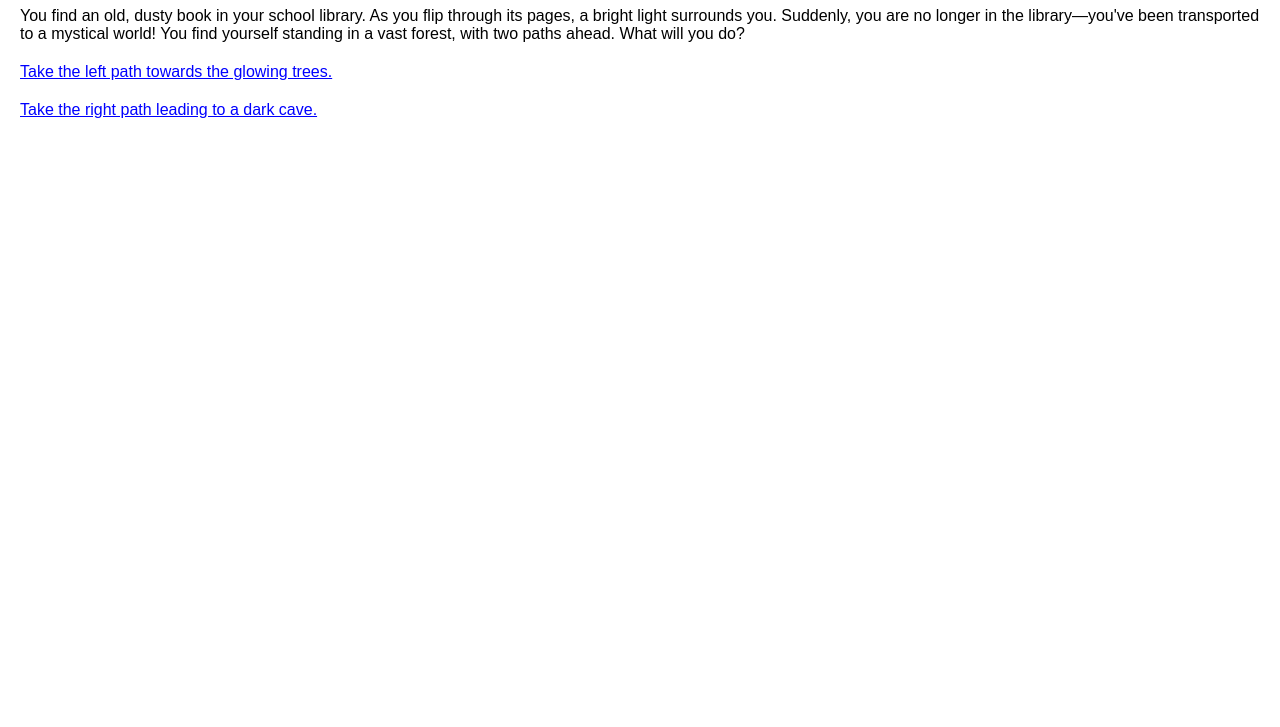
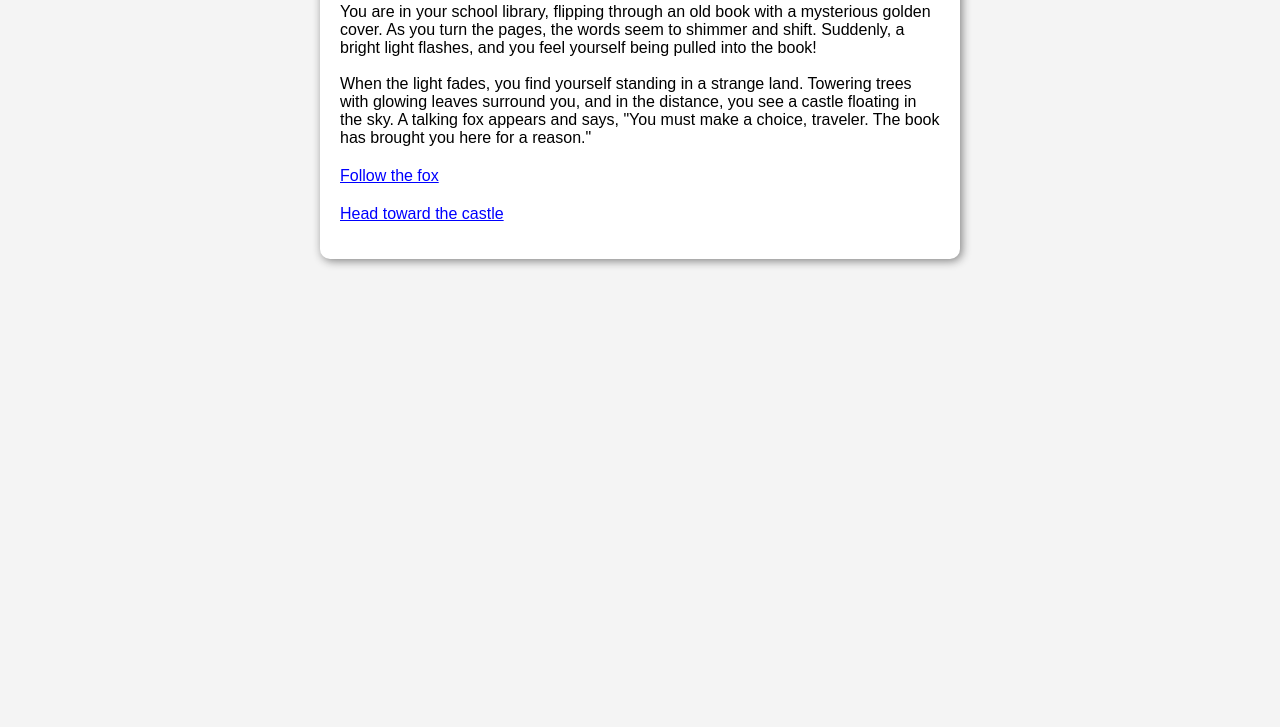
Before and after one commit to twg1047/choose-your-own-adventure2, a plain HTML site: page index.html in a window 1280 px wide. Shown: the part 73-800 px from the top of the page. Drawn offline with Linux system fonts and the light colour scheme.

Commit message:
index.html

```diff
--- a/index.html
+++ b/index.html
@@ -1,96 +1,67 @@
 <!DOCTYPE html>
-<html>
+<html lang="en">
 <head>
+    <meta charset="UTF-8">
+    <meta name="viewport" content="width=device-width, initial-scale=1.0">
     <title>Choose Your Own Adventure</title>
     <style>
-        body { font-family: Arial, sans-serif; margin: 20px; }
+        body { font-family: Arial, sans-serif; margin: 40px; background-color: #f4f4f4; }
+        .story { max-width: 600px; margin: auto; background: white; padding: 20px; border-radius: 10px; box-shadow: 2px 2px 10px gray; }
         .choice { margin-top: 20px; cursor: pointer; color: blue; text-decoration: underline; }
     </style>
 </head>
 <body>
-    <h1>Choose Your Own Adventure</h1>
-    <div id="story"></div>
+    <div class="story" id="story"></div>
+
     <script>
-        const story = {
+        const storyData = {
             start: {
-                text: "You find an old, dusty book in your school library. As you flip through its pages, a bright light surrounds you. Suddenly, you are no longer in the library—you've been transported to a mystical world! You find yourself standing in a vast forest, with two paths ahead. What will you do?",
-                choices: [
-                    { text: "Take the left path towards the glowing trees.", next: "glowing_trees" },
-                    { text: "Take the right path leading to a dark cave.", next: "dark_cave" }
-                ]
+                text: `You are in your school library, flipping through an old book with a mysterious golden cover. As you turn the pages, the words seem to shimmer and shift. Suddenly, a bright light flashes, and you feel yourself being pulled into the book!<br><br>
+                When the light fades, you find yourself standing in a strange land. Towering trees with glowing leaves surround you, and in the distance, you see a castle floating in the sky. A talking fox appears and says, "You must make a choice, traveler. The book has brought you here for a reason."`,
+                choices: {
+                    "Follow the fox": "followFox",
+                    "Head toward the castle": "castlePath"
+                }
             },
-            glowing_trees: {
-                text: "As you walk toward the glowing trees, you notice the air is shimmering with magic. Tiny fairy-like creatures dart between the branches. One of them flies up to you and whispers, 'The book has chosen you! Seek the lost crystal in the Enchanted River.' You spot a bridge leading across the river and a boat tied to the shore. How will you cross?",
-                choices: [
-                    { text: "Walk across the bridge.", next: "bridge_crossing" },
-                    { text: "Take the boat.", next: "boat_ride" }
-                ]
+            followFox: {
+                text: `You decide to follow the fox deeper into the glowing forest. As you walk, you notice that the trees whisper secrets in the wind. The fox leads you to an ancient stone archway covered in glowing symbols.<br><br>
+                "This is the Gateway of Choices," the fox explains. "One path will lead you to great wisdom, the other to a thrilling adventure. You must decide which path to take."`,
+                choices: {
+                    "Enter the left path": "wisdomPath",
+                    "Enter the right path": "adventurePath"
+                }
             },
-            dark_cave: {
-                text: "You step into the dark cave, your footsteps echoing. Suddenly, glowing eyes appear in the darkness! A deep voice rumbles, 'Who dares enter my domain?' You realize it's a talking dragon guarding a treasure chest. The dragon offers you a choice: answer a riddle correctly to pass, or turn back. What will you do?",
-                choices: [
-                    { text: "Attempt to solve the dragon’s riddle.", next: "dragon_riddle" },
-                    { text: "Turn back and choose another path.", next: "start" }
-                ]
+            castlePath: {
+                text: `You make your way toward the floating castle, stepping carefully over the winding stone path. As you approach, you see a shimmering bridge leading up to the castle gates. Just as you reach the entrance, a booming voice echoes from above.<br><br>
+                "Only those who solve the riddle may enter!" the voice declares. A scroll appears in front of you, displaying a puzzle: "I have keys but open no locks. I have space but no room. You can enter but not go outside. What am I?"`,
+                choices: {
+                    "Answer 'A keyboard'": "correctRiddle",
+                    "Answer 'A treasure chest'": "wrongRiddle"
+                }
             },
-            bridge_crossing: {
-                text: "As you step onto the bridge, the wood creaks beneath your feet. Halfway across, you see a troll blocking your way. 'To pass, you must trade me something valuable,' the troll demands. You search your pockets and find a shiny marble and a golden key. Which will you offer?",
-                choices: [
-                    { text: "Give the troll the shiny marble.", next: "marble_trade" },
-                    { text: "Give the troll the golden key.", next: "key_trade" }
-                ]
+            wisdomPath: {
+                text: `Stepping onto the left path, you feel a warmth surround you. Suddenly, you find yourself in a grand library filled with floating books. A wise old owl greets you, offering a book of infinite knowledge. As you read, you begin to understand secrets of the universe, but you also realize you may never leave this place...`,
+                choices: {
+                    "Stay and learn forever": "stayLibrary",
+                    "Search for a way home": "searchHome"
+                }
             },
-            boat_ride: {
-                text: "You untie the boat and push off from the shore. As you drift down the river, the water begins to glow, revealing hidden symbols beneath the surface. You feel a strange energy flowing through you. Ahead, you see two paths: one leading to a waterfall and another to a small island. Where will you go?",
-                choices: [
-                    { text: "Head toward the waterfall.", next: "waterfall_path" },
-                    { text: "Steer towards the island.", next: "island_path" }
-                ]
-            },
-            dragon_riddle: {
-                text: "The dragon's eyes gleam as it speaks: 'I speak without a mouth and hear without ears. I have no body, but I come alive with the wind. What am I?' You think carefully about your answer.",
-                choices: [
-                    { text: "A shadow.", next: "wrong_answer" },
-                    { text: "An echo.", next: "correct_answer" }
-                ]
-            },
-            correct_answer: {
-                text: "The dragon nods approvingly. 'You are wise! You may take one item from my treasure chest.' Inside, you find a glowing gem and an ancient scroll. Which will you take?",
-                choices: [
-                    { text: "Take the glowing gem.", next: "gem_path" },
-                    { text: "Take the ancient scroll.", next: "scroll_path" }
-                ]
-            },
-            wrong_answer: {
-                text: "The dragon roars and shakes its head. 'Incorrect! You must leave at once.' You run back to the entrance of the cave, deciding to try another path.",
-                choices: [
-                    { text: "Go back to the start.", next: "start" } ]
-            },
-            marble_trade: {
-                text: "The troll examines the marble and shakes its head. 'This is not enough!' it growls. You must turn back and choose another way forward.",
-                choices: [
-                    { text: "Go back to the start.", next: "start" } ]
-            },
-            key_trade: {
-                text: "The troll takes the golden key and grins. 'A fine trade! You may pass.' Beyond the bridge, you see a magnificent castle shimmering in the distance. What will you do?",
-                choices: [
-                    { text: "Approach the castle.", next: "castle_path" } ]
+            adventurePath: {
+                text: `The right path leads you to a roaring river. A boat awaits, but it has no oars. You spot a glowing stone nearby. As you pick it up, the boat begins to move on its own, guiding you through a maze of waterfalls and tunnels. Suddenly, a sea serpent emerges, blocking your way!`,
+                choices: {
+                    "Use the glowing stone to calm the serpent": "calmSerpent",
+                    "Try to paddle away": "paddleAway"
+                }
             }
         };
 
-        function displayStory(section) {
-            const storyDiv = document.getElementById("story");
-            storyDiv.innerHTML = "<p>" + story[section].text + "</p>";
-            story[section].choices.forEach(choice => {
-                const choiceElement = document.createElement("div");
-                choiceElement.className = "choice";
-                choiceElement.innerText = choice.text;
-                choiceElement.onclick = () => displayStory(choice.next);
-                storyDiv.appendChild(choiceElement);
-            });
+        function loadStory(part) {
+            const story = storyData[part];
+            document.getElementById("story").innerHTML = `<p>${story.text}</p>` +
+                Object.keys(story.choices).map(choice => `<p class='choice' onclick='loadStory("${story.choices[choice]}")'>${choice}</p>`).join('');
         }
 
-        displayStory("start");
+        loadStory("start");
     </script>
 </body>
 </html>
```
